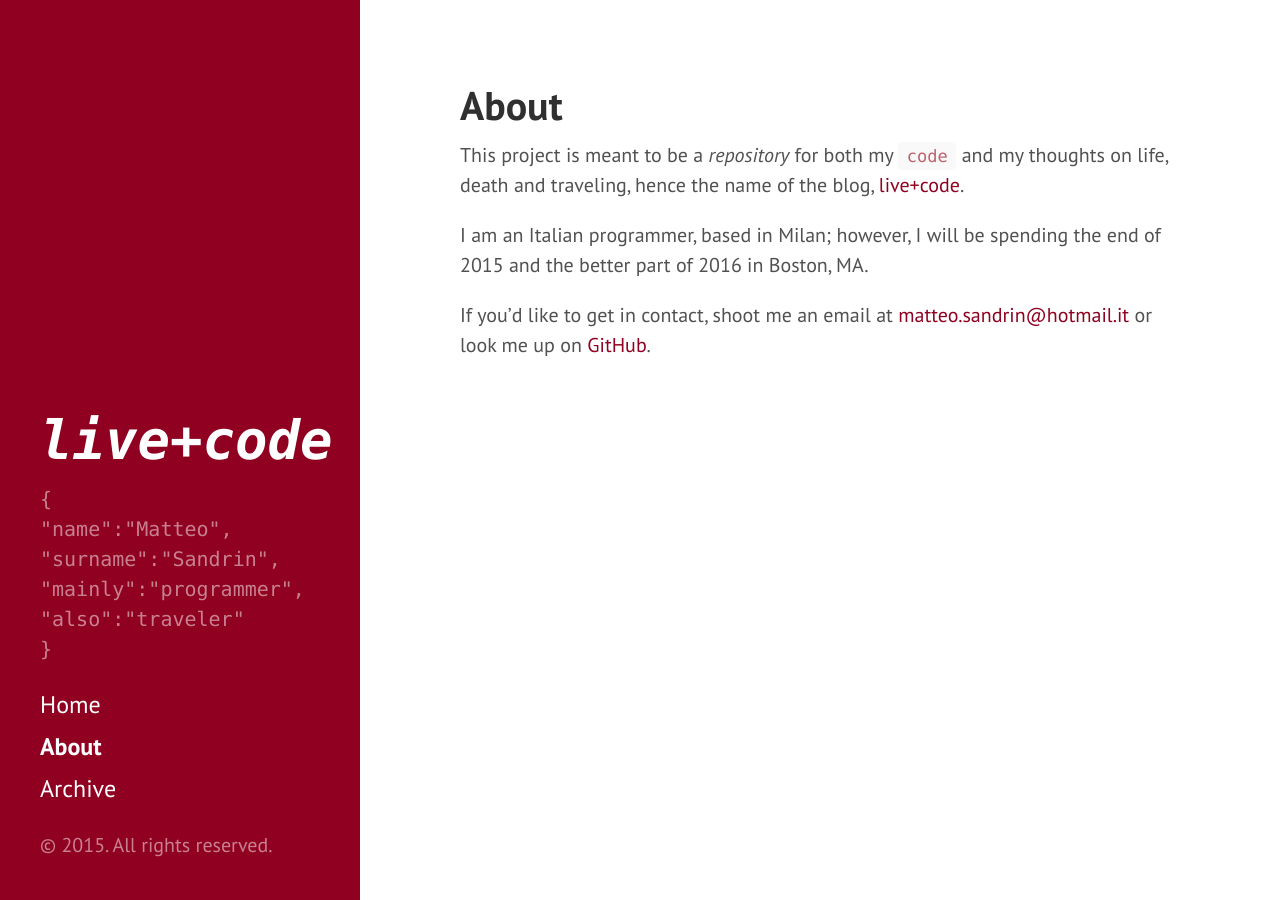
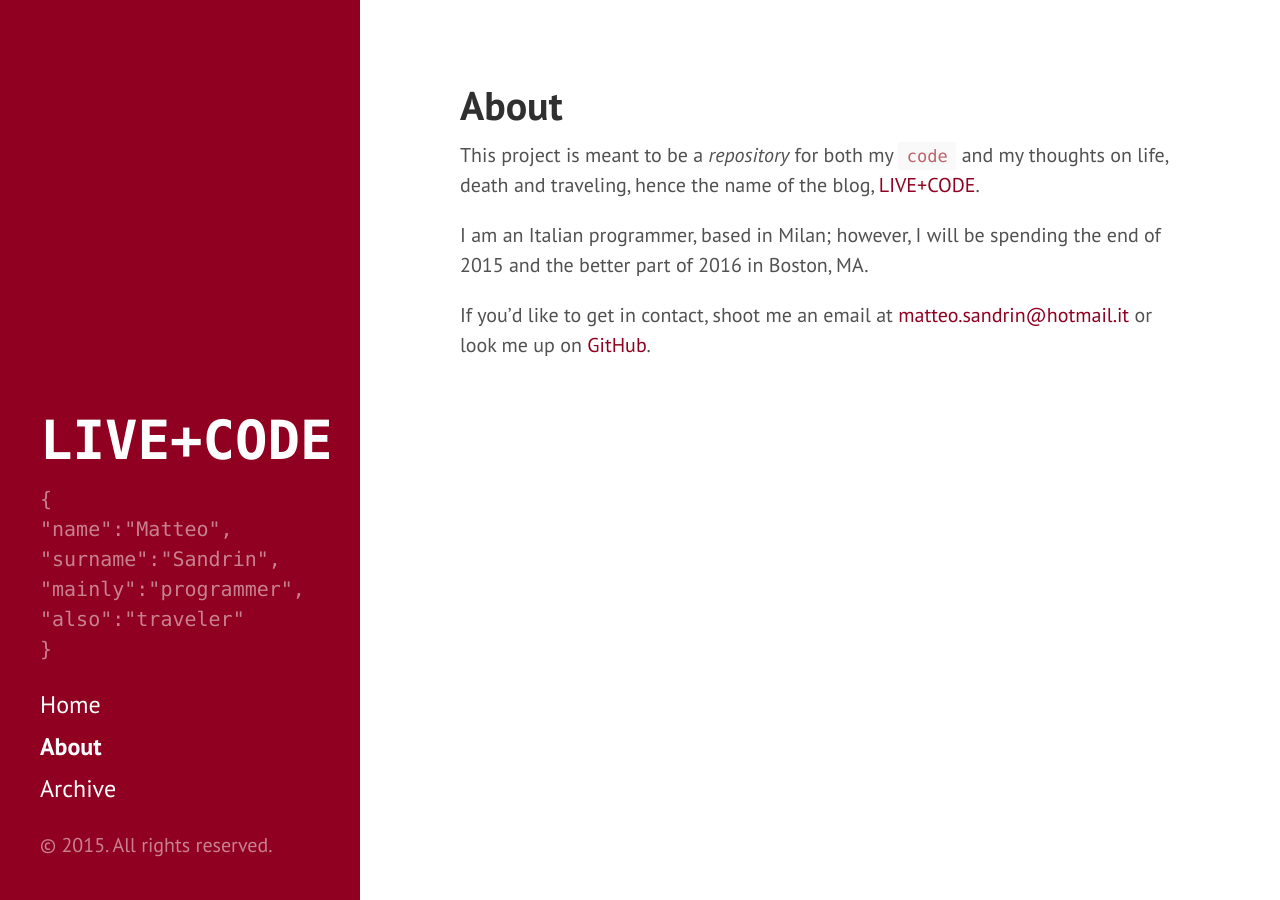
Before and after one commit to matteosandrin/matteosandrin.github.io, a Jekyll site: the page built from about.md, in a window 1280 px wide. Built offline with Jekyll 4.4.1, drawn with Linux system fonts in a browser that asks for light colours; Markdown is read by kramdown in place of the engine named in the settings.

```diff
--- a/_config.yml
+++ b/_config.yml
@@ -10,7 +10,7 @@ permalink:        pretty
 relative_permalinks: true
 
 # Setup
-title:            'live+code'
+title:            'LIVE+CODE'
 tagline:          'Tales of a traveling programmer'
 description:      '{ <br>  "name":"Matteo",<br>  "surname":"Sandrin",<br>  "mainly":"programmer",<br>  "also":"traveler"<br>}'
 url:              http://livepluscode.com
--- a/about.md
+++ b/about.md
@@ -3,7 +3,7 @@ layout: page
 title: About
 ---
 
-This project is meant to be a *repository* for both my `code` and my thoughts on life, death and traveling, hence the name of the blog, [live+code](/).
+This project is meant to be a *repository* for both my `code` and my thoughts on life, death and traveling, hence the name of the blog, [LIVE+CODE](/).
 
 I am an Italian programmer, based in Milan; however, I will be spending the end of 2015 and the better part of 2016 in Boston, MA.
 
--- a/public/css/hyde.css
+++ b/public/css/hyde.css
@@ -89,7 +89,6 @@ html {
   margin-top: 0;
   font-family: "Menlo", serif;
   font-size: 2.7rem;
-  font-style: italic;
 }
 
 /* Sidebar nav */
```
